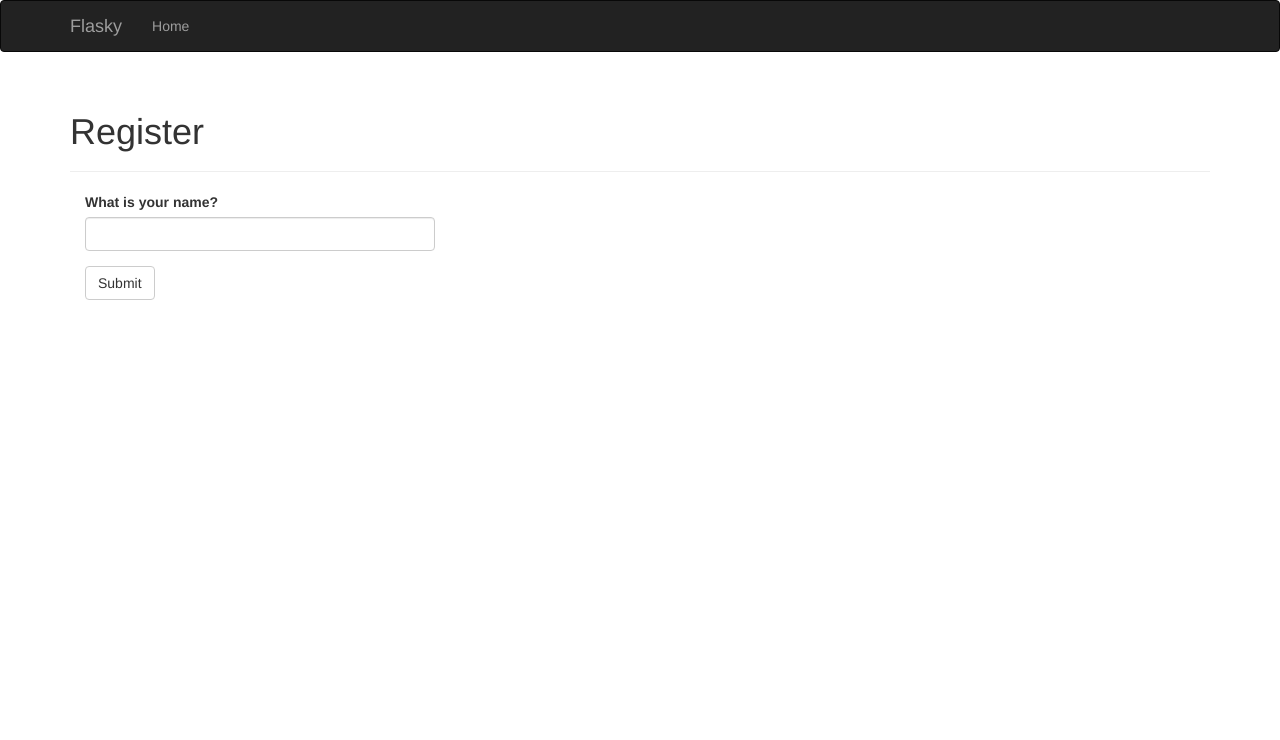
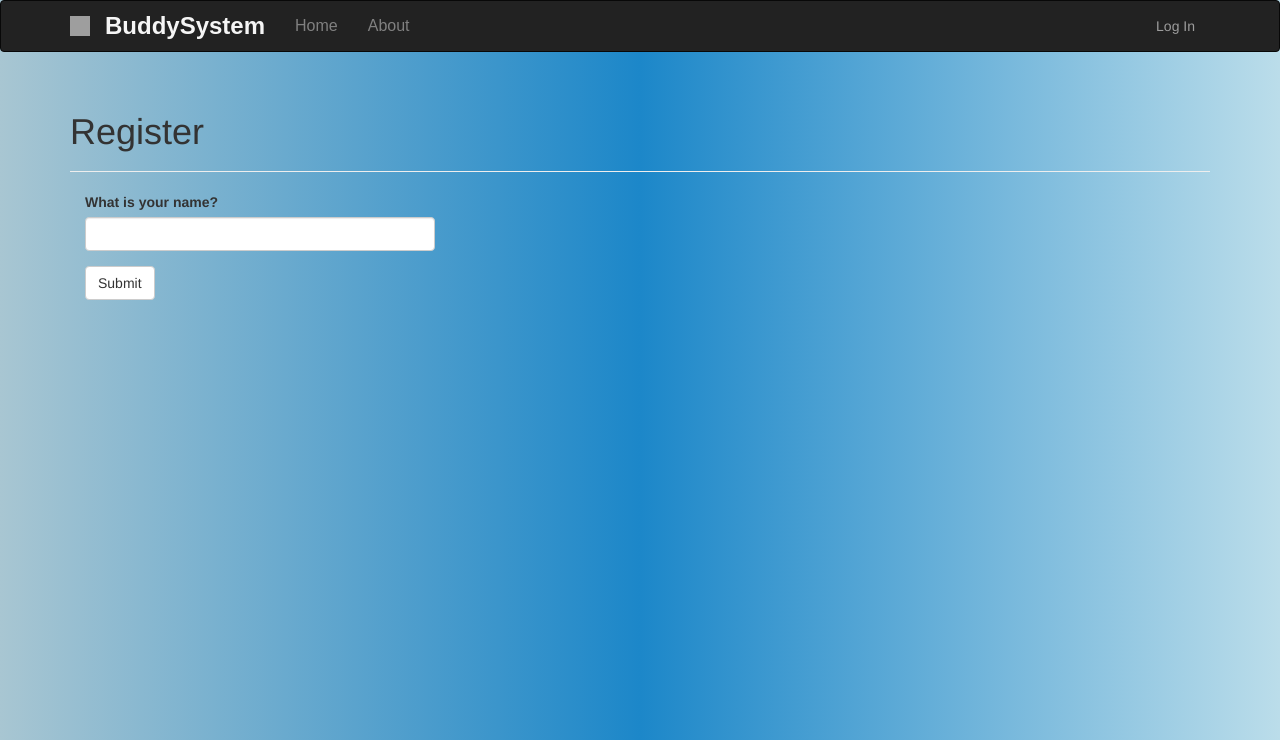
Before and after one commit to renefibonacci660/BuddySystem, a Flask app: template app/templates/auth/register.html in a window 1280 px wide. Shown: the top 740 px of the page. Run offline with Flask 2, Linux system fonts and the light colour scheme; the template is opened without the code that fills it: values that come from a table or form of the project are taken from there, others are empty; some libraries are stand-ins or nearby versions; grey boxes are pictures that could not be loaded.

Commit message:
Changed font size/coloring and background color

```diff
--- a/app/templates/base.html
+++ b/app/templates/base.html
@@ -1,6 +1,6 @@
 {% extends "bootstrap/base.html" %}
 
-{% block title %}Flasky{% endblock %}
+{% block title %}BuddySystem{% endblock %}
 
 {% block head %}
 {{ super() }}
@@ -9,6 +9,14 @@
 {% endblock %}
 
 {% block navbar %}
+<style>
+        body {
+        height: 500px;
+        background-color: #1c87c9; /* For browsers that do not support gradients */
+        background-image: linear-gradient(to right, #a8c6d2, #1c87c9, #bbddea);
+        }
+      </style>
+
 <div class="navbar navbar-inverse" role="navigation">
     <div class="container">
         <div class="navbar-header">
@@ -18,11 +26,29 @@
                 <span class="icon-bar"></span>
                 <span class="icon-bar"></span>
             </button>
-            <a class="navbar-brand" href="{{ url_for('main.index') }}">Flasky</a>
+            <a class="navbar-brand" href="https://www.youtube.com/watch?v=39xq5AATMp4"><img src="https://i.imgur.com/MPUnZUm.jpg" alt="Buddy System Image" height="20" width="20"></a>
+            <a class="navbar-brand" href="{{ url_for('main.index') }}" style = "font-family:Arial, Helvetica, sans-serif;color:whitesmoke;font-weight:bold;font-size:24px;">BuddySystem</a>
         </div>
         <div class="navbar-collapse collapse">
             <ul class="nav navbar-nav">
-                <li><a href="{{ url_for('main.index') }}">Home</a></li>
+                <li><a href="{{ url_for('main.index') }}" style = "font-family:Arial, Helvetica, sans-serif;font-size:16px;color:gray;">Home</a></li>
+                <li><a href="{{ url_for('auth.about') }}" style = "font-family:Arial, Helvetica, sans-serif;font-size:16px;color:gray;">About</a></li>
+                {% if current_user.is_authenticated %}
+                <li><a href="{{ url_for('main.user', username=current_user.username) }}" style = "font-family:Arial, Helvetica, sans-serif;font-size:16px;color:gray;">Profile</a></li>
+                {% endif %}
+            </ul>
+            <ul class="nav navbar-nav navbar-right">
+                {% if current_user.is_authenticated %}
+                <li class="dropdown">
+                    <a href="#" class="dropdown-toggle" data-toggle="dropdown" style = "font-family:Arial, Helvetica, sans-serif;font-size:16px;color:gray;">Account <b class="caret"></b></a>
+                    <ul class="dropdown-menu">
+                        <li><a href="{{ url_for('main.edit_profile') }}" style = "font-family:Arial, Helvetica, sans-serif;font-size:16px;color:black;">Edit Profile</a></li>
+                        <li><a href="{{ url_for('auth.logout') }}" style = "font-family:Arial, Helvetica, sans-serif;font-size:16px;color:black;">Log Out</a></li>
+                    </ul>
+                </li>
+                {% else %}
+                <li><a href="{{ url_for('auth.login') }}">Log In</a></li>
+                {% endif %}
             </ul>
         </div>
     </div>
```
